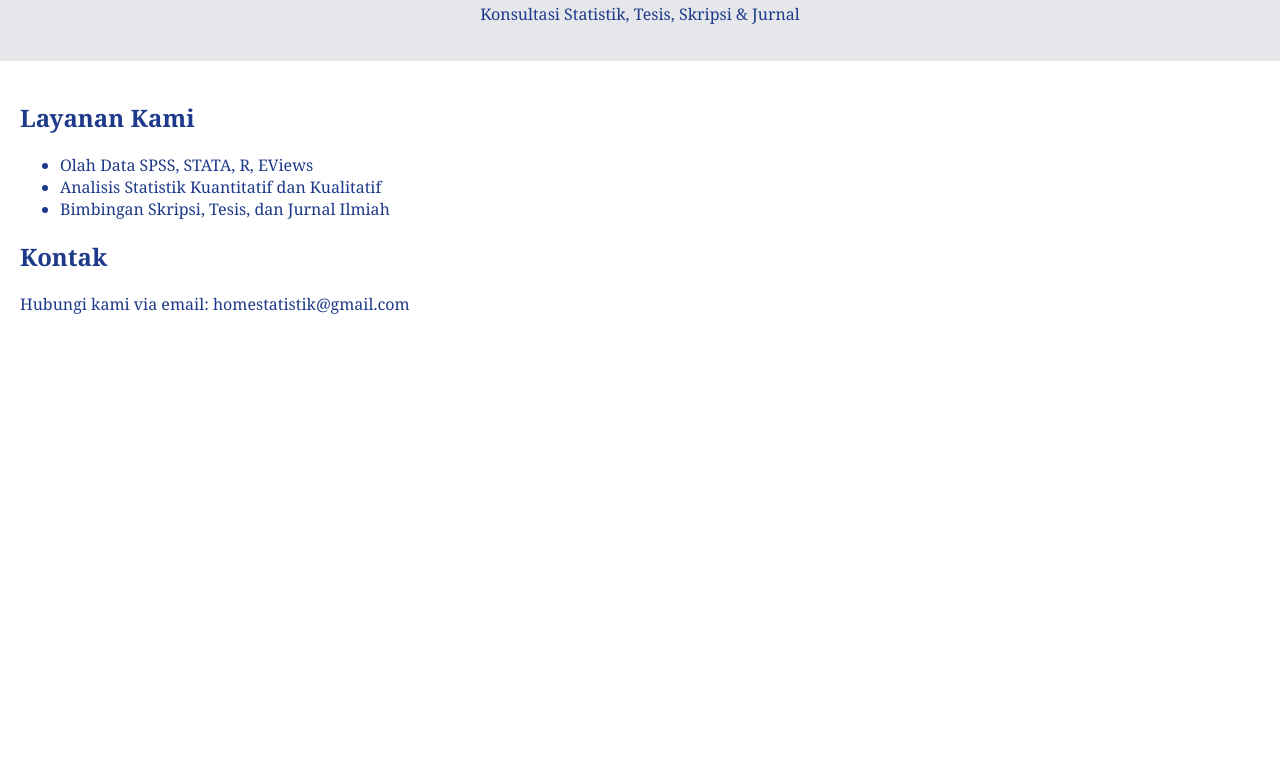
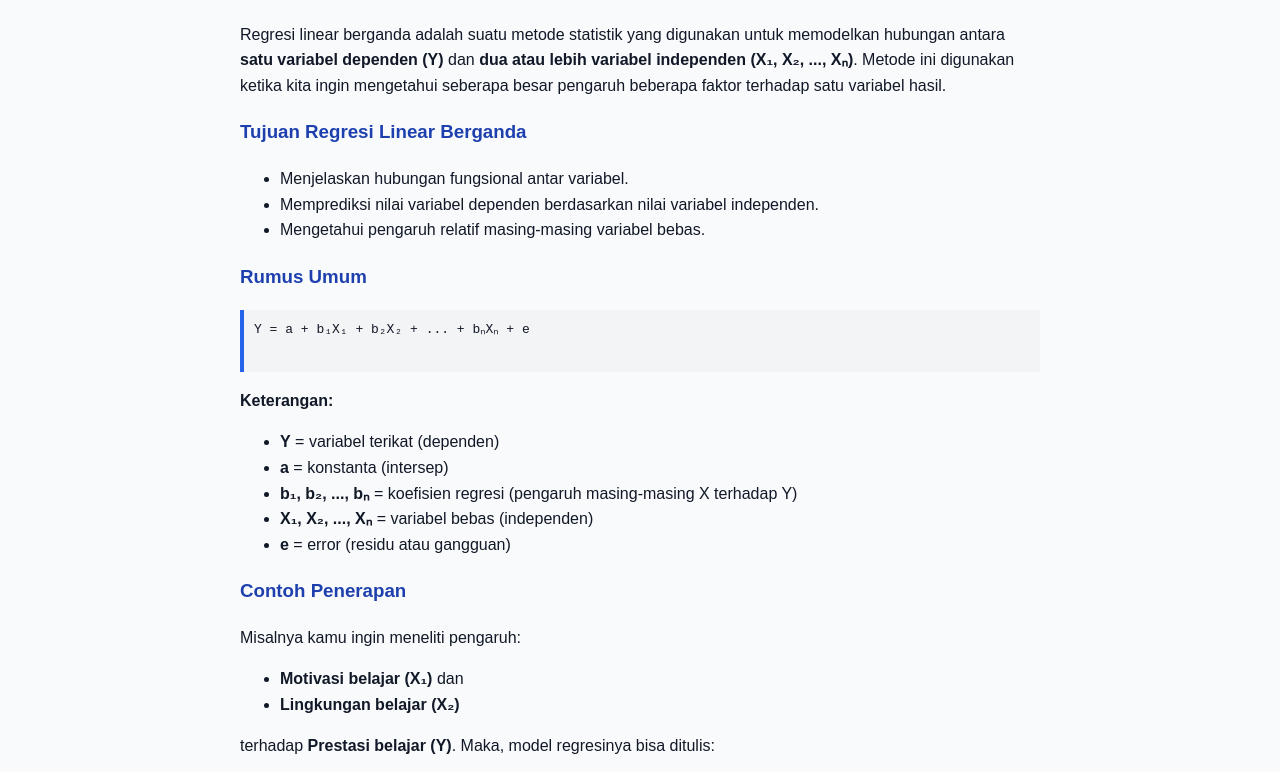
Before and after one commit to homestatistik/jasa-olah-data, a plain HTML site: page index.html in a window 1280 px wide. Shown: the part 125-897 px from the top of the page. Before the commit the page ends 800 px from the top, so only its background shows below. Drawn offline with Linux system fonts and the light colour scheme.

Commit message:
Add files via upload
Signed-off-by: homestatistik <210106228+homestatistik@users.noreply.github.com>

```diff
--- a/index.html
+++ b/index.html
@@ -1,31 +1,63 @@
-
 <!DOCTYPE html>
 <html lang="id">
 <head>
-    <meta charset="UTF-8">
-    <meta name="viewport" content="width=device-width, initial-scale=1.0">
-    <title>Jasa Olah Data | HOMESTATISTIK</title>
-    <link rel="stylesheet" href="style.css">
+  <meta charset="UTF-8" />
+  <meta name="viewport" content="width=device-width, initial-scale=1.0" />
+  <title>HOMESTATISTIK</title>
+  <link rel="stylesheet" href="style.css" />
 </head>
 <body>
-    <header>
-        <img src="logo.png" alt="Logo HOMESTATISTIK" class="logo">
-        <h1>Jasa Olah Data</h1>
-        <p>Konsultasi Statistik, Tesis, Skripsi & Jurnal</p>
-    </header>
-    <main>
-        <section>
-            <h2>Layanan Kami</h2>
-            <ul>
-                <li>Olah Data SPSS, STATA, R, EViews</li>
-                <li>Analisis Statistik Kuantitatif dan Kualitatif</li>
-                <li>Bimbingan Skripsi, Tesis, dan Jurnal Ilmiah</li>
-            </ul>
-        </section>
-        <section>
-            <h2>Kontak</h2>
-            <p>Hubungi kami via email: <a href="mailto:homestatistik@gmail.com">homestatistik@gmail.com</a></p>
-        </section>
-    </main>
+  <main>
+    <section class="artikel">
+      <h2>🧠 Pengantar Regresi Linear Berganda</h2>
+
+      <h3>Apa itu Regresi Linear Berganda?</h3>
+      <p>
+        Regresi linear berganda adalah suatu metode statistik yang digunakan untuk memodelkan hubungan antara
+        <strong>satu variabel dependen (Y)</strong> dan <strong>dua atau lebih variabel independen (X₁, X₂, ..., Xₙ)</strong>.
+        Metode ini digunakan ketika kita ingin mengetahui seberapa besar pengaruh beberapa faktor terhadap satu variabel hasil.
+      </p>
+
+      <h3>Tujuan Regresi Linear Berganda</h3>
+      <ul>
+        <li>Menjelaskan hubungan fungsional antar variabel.</li>
+        <li>Memprediksi nilai variabel dependen berdasarkan nilai variabel independen.</li>
+        <li>Mengetahui pengaruh relatif masing-masing variabel bebas.</li>
+      </ul>
+
+      <h3>Rumus Umum</h3>
+      <pre>
+Y = a + b₁X₁ + b₂X₂ + ... + bₙXₙ + e
+      </pre>
+      <p><strong>Keterangan:</strong></p>
+      <ul>
+        <li><strong>Y</strong> = variabel terikat (dependen)</li>
+        <li><strong>a</strong> = konstanta (intersep)</li>
+        <li><strong>b₁, b₂, ..., bₙ</strong> = koefisien regresi (pengaruh masing-masing X terhadap Y)</li>
+        <li><strong>X₁, X₂, ..., Xₙ</strong> = variabel bebas (independen)</li>
+        <li><strong>e</strong> = error (residu atau gangguan)</li>
+      </ul>
+
+      <h3>Contoh Penerapan</h3>
+      <p>
+        Misalnya kamu ingin meneliti pengaruh:
+        <ul>
+          <li><strong>Motivasi belajar (X₁)</strong> dan</li>
+          <li><strong>Lingkungan belajar (X₂)</strong></li>
+        </ul>
+        terhadap <strong>Prestasi belajar (Y)</strong>. Maka, model regresinya bisa ditulis:
+      </p>
+      <pre>
+Y = a + b₁X₁ + b₂X₂ + e
+      </pre>
+      <p>
+        Jika hasil analisis menunjukkan koefisien b₁ dan b₂ signifikan, maka kedua variabel tersebut terbukti
+        berpengaruh terhadap prestasi belajar.
+      </p>
+
+      <hr>
+      <p><em>Nantikan artikel berikutnya: Cara Menyiapkan Data dan Menguji Asumsi Regresi.</em></p>
+    </section>
+  </main>
 </body>
 </html>
--- a/style.css
+++ b/style.css
@@ -1,26 +1,23 @@
+body {
+  font-family: Arial, sans-serif;
+  background-color: #f9fafb;
+  color: #111827;
+  margin: 0;
+  padding: 0;
+}
 
-body {
-    font-family: Georgia, serif;
-    background-color: #ffffff;
-    color: #1E3A8A;
-    margin: 0;
-    padding: 0;
+.artikel {
+  padding: 20px;
+  max-width: 800px;
+  margin: auto;
+  line-height: 1.6;
 }
-header {
-    text-align: center;
-    background-color: #E5E7EB;
-    padding: 20px;
+.artikel h2, .artikel h3 {
+  color: #1e40af;
 }
-.logo {
-    width: 120px;
+.artikel pre {
+  background: #f3f4f6;
+  padding: 10px;
+  border-left: 4px solid #2563eb;
+  overflow-x: auto;
 }
-main {
-    padding: 20px;
-}
-section {
-    margin-bottom: 20px;
-}
-a {
-    color: #1E3A8A;
-    text-decoration: none;
-}
```
